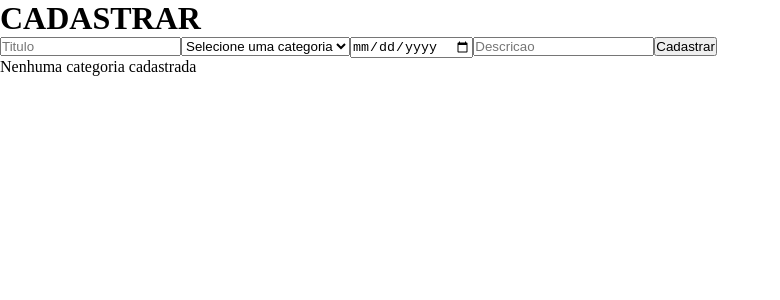
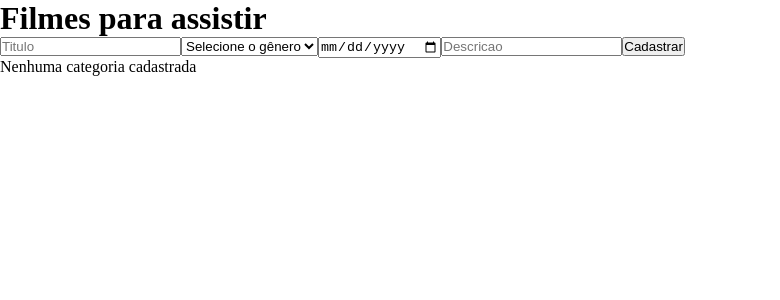
Before and after one commit to Adriana-Guedes/chekpoint1, a React (Vite) app: page / in a window 1280 px wide. Shown: the top 300 px of the page, without its empty margins (0-780 px from the left). Built offline with nearby package versions, Linux system fonts and the light colour scheme.

Commit message:
add, edit e delete ok

```diff
--- a/src/App.jsx
+++ b/src/App.jsx
@@ -1,30 +1,30 @@
 import { useState } from "react";
 
 
-function App (){
+function App() {
 
   //variaveis a serem utilizadas
-  const [id,setId] = useState ("");
-  const [titulo,setTitulo] = useState ("");
-  const [categoria,setCategoria] = useState ("");
-  const [data,setData] = useState ("");
-  const [descricao,setDescricao] = useState ("");
-  const [listaCategoria,setListaCategoria] = useState ([]);//array
+  const [id, setId] = useState("");
+  const [titulo, setTitulo] = useState("");
+  const [categoria, setCategoria] = useState("");
+  const [data, setData] = useState(new Date());
+  const [descricao, setDescricao] = useState("");
+  const [listaCategoria, setListaCategoria] = useState([]);//array
 
 
 
 
   //função para adicionar
-  function adicionar (event){
-    event.preventDefault( )
-    if(categoria === "" || data === "" || descricao === ""){
-      alert("Campos obrigatorio") //ponto extra
+  function adicionar(event) {
+    event.preventDefault()
+    if (categoria === "" || data === "" || descricao === "") {
+      alert("Campos obrigatórios") //ponto extra
       return
     }
     setListaCategoria([...listaCategoria
-    ,{
+      , {
       //criação do objeto
-      id:Date.now(),
+      id: Date.now(),
       data,
       categoria,
       descricao,
@@ -44,23 +44,32 @@ function App (){
 
 
   //função para editar
-   function editar (event){
-    event.preventDefault( )
+  function editar(event) {
+    event.preventDefault()
+
     const copiaListaCategoria = [...listaCategoria]; //spread
-    const index = copiaListaCategoria.findIndex((categoria)=> categoria.id === id);
+
+    const index = copiaListaCategoria.findIndex((categoria) => categoria.id === id);
+
     copiaListaCategoria[index].categoria = categoria;
-
     copiaListaCategoria[index].data = data;
     copiaListaCategoria[index].titulo = titulo;
     copiaListaCategoria[index].descricao = descricao;
+
+    setListaCategoria(copiaListaCategoria);
+    setId("")
+    setData("")
+    setCategoria("")
+    setDescricao("")
+    setTitulo("")
 
   }
 
 
   //função para apagar
-  function apagar (event){
-    if(confirm("Deseja deletar?")){
-      const result = listaCategoria.filter((item)=> item.id !== id )
+  function apagar(id) {
+    if (confirm("Deseja deletar?")) {
+      const result = listaCategoria.filter((item) => item.id !== id)
       setListaCategoria(result);
     }
 
@@ -69,41 +78,47 @@ function App (){
 
 
   //função preencher estados
- function preencher (event){
+  function preencher(item) {
+    setId(item.id);
+    setTitulo(item.titulo);
     setCategoria(item.categoria);
-  setId(item.id);
     setData(item.data);
-  setTitulo(item.titulo);
     setDescricao(item.descricao);
-
-
   }
 
 
 
   return (
 
-<div>
-  <h1> CADASTRAR </h1>
-  <form>
-    <input requered value={titulo} type="text"
-    placeholder="Titulo" onChange={(event)=> setTitulo(event.target.value) }/>
+    <div className="App">
+      <h1> Filmes para assistir </h1>
+
+
+      <form onSubmit={id ? editar : adicionar}>
+        <input
+          required
+          value={titulo}
+          onChange={(event) => setTitulo(event.target.value)}
+          placeholder="Titulo" />
 
         {/*TARGET - para que o valor a ser editado seja localizado  */}
-    <select value={categoria} onChange={(event)=> setCategoria(event.target.value)} >
+        <select value={categoria} onChange={(event) => setCategoria(event.target.value)} >
 
-          <option value="" disabled>Selecione uma categoria</option>
-          <option value="romance">Romance</option>
-          <option value="acao">Ação </option>
-          <option value="comedia">Comedia</option>
-          <option value="terror">Terror</option>
+          <option value="" disabled>Selecione o gênero</option>
+          <option value="Ação e aventura">Ação e aventura</option>
+          <option value="Comédia">Comedia</option>
+          <option value="Drama">Drama</option>
+          <option value="Ficção científica">Ficção científica</option>
+          <option value="Romance">Romance</option>
+          <option value="Terror">Terror</option>
         </select>
         <input requered value={data} type="date"
-    placeholder="Data" onChange={(event)=> setData(event.target.value) }/>
+          placeholder="Data" onChange={(event) => setData(event.target.value)} />
 
-    <input requered value={descricao} type="text"
-    placeholder="Descricao" onChange={(event)=> setDescricao(event.target.value) }/>
-   <input type="submit" value= {id ? "Salvar":"Cadastrar" }/>
+        <input requered value={descricao} type="textarea"
+          placeholder="Descricao" onChange={(event) => setDescricao(event.target.value)} />
+
+        <input type="submit" value={id ? "Salvar" : "Cadastrar"} />
 
       </form>
 
@@ -111,7 +126,7 @@ return (
       {listaCategoria.length > 0 ?
         (
           <ul>
-      { listaCategoria.map((item)=>
+            {listaCategoria.map((item) =>
             (
 
               <li key={item.id} >
@@ -119,16 +134,16 @@ return (
                 <p >{item.data} </p>
                 <p >{item.categoria} </p>
                 <p >{item.descricao} </p>
-      <button onClick={()=> apagar(item.id)}>Apagar </button>
-      <button onClick={()=> preencher(item.id)}>Editar </button>
+
+                <button onClick={() => apagar(item.id)}>Apagar </button>
+                <button onClick={() => preencher(item)}>Editar </button>
+
               </li>
-
             ))}
           </ul>
-  ):(
+        ) : (
           <p >Nenhuma categoria cadastrada</p>
-  )
-  }
+        )}
 
 
     </div>
@@ -136,7 +151,8 @@ return (
 
 
 
-)}
+  )
+}
 
 
 export default App;
```
Also changed, not shown: src/global.css (line endings or trailing spaces), src/main.jsx (line endings or trailing spaces). Lines whose indentation alone changed are shown as unchanged.
